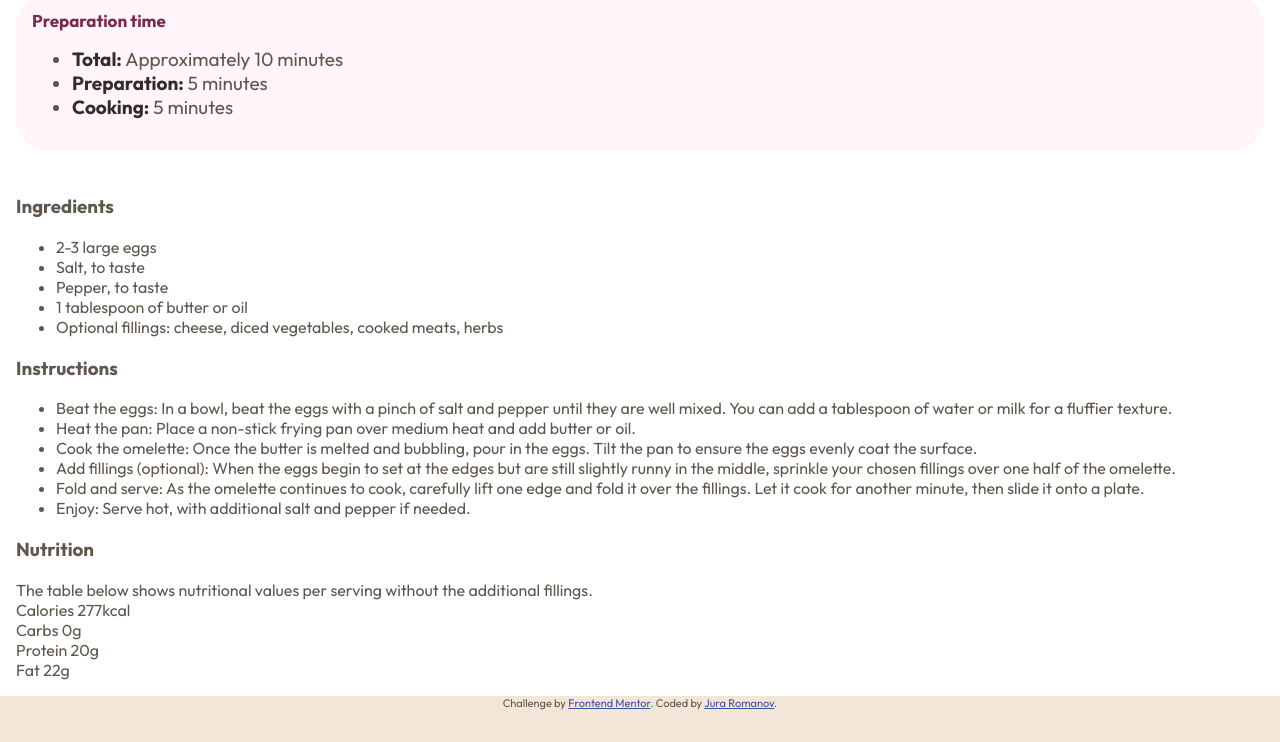
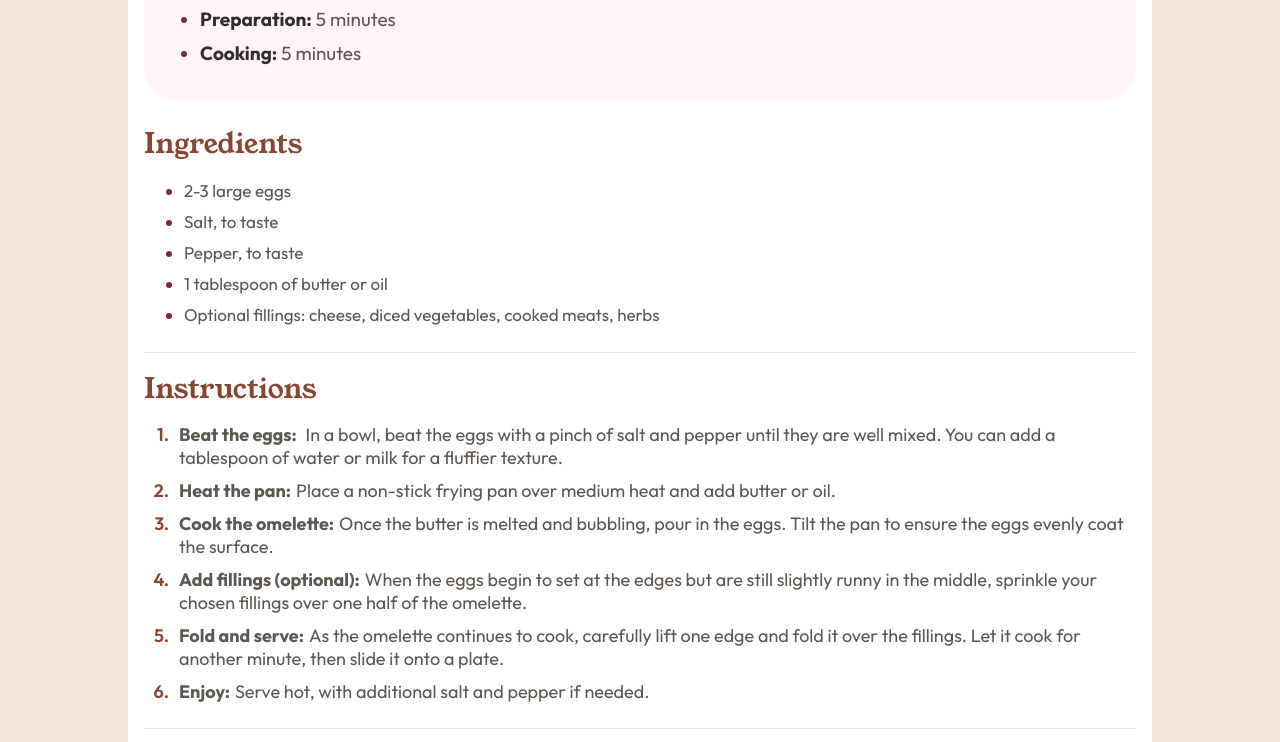
Before and after one commit to JuraRomanov/recipe-page-main, a plain HTML site: page index.html in a window 1280 px wide. Shown: the part 728-1470 px from the top of the page. Before the commit the page ends 1438 px from the top, so only its background shows below. Drawn offline with Linux system fonts and the light colour scheme.

Commit message:
finished the work and rewrote Reamde

```diff
--- a/index.html
+++ b/index.html
@@ -64,37 +64,37 @@
           </div>
           <div class="recipe__instructions">
             <h3 class="section__name">Instructions</h3>
-            <ul class="recipe__instructions__information">
+            <ol class="recipe__instructions__information">
               <li class="instructions__item">
-                <span class="instructions__item__name">Beat the eggs:</span>
-                <span class="instructions__item__details">In a bowl, beat the eggs with a pinch of salt and pepper until they are well mixed.
+               <span class="instructions__item__details">
+                 <span class="instructions__item__name">Beat the eggs:</span>  In a bowl, beat the eggs with a pinch of salt and pepper until they are well mixed.
                   You can add a tablespoon of water or milk for a fluffier texture.</span>
               </li>
 
               <li class="instructions__item">
-                <span class="instructions__item__name">Heat the pan:</span>
-                <span class="instructions__item__details">Place a non-stick frying pan over medium heat and add butter or oil.</span>
+
+                <span class="instructions__item__details"><span class="instructions__item__name">Heat the pan:</span>Place a non-stick frying pan over medium heat and add butter or oil.</span>
               </li>
               <li class="instructions__item">
-                <span class="instructions__item__name">Cook the omelette:</span>
-                <span class="instructions__item__details">Once the butter is melted and bubbling, pour in the eggs. Tilt the pan to ensure
+
+                <span class="instructions__item__details"><span class="instructions__item__name">Cook the omelette:</span>Once the butter is melted and bubbling, pour in the eggs. Tilt the pan to ensure
                   the eggs evenly coat the surface.</span>
               </li>
               <li class="instructions__item">
-                <span class="instructions__item__name">Add fillings (optional):</span>
-                <span class="instructions__item__details">When the eggs begin to set at the edges but are still slightly runny in the
+
+                <span class="instructions__item__details"><span class="instructions__item__name">Add fillings (optional):</span>When the eggs begin to set at the edges but are still slightly runny in the
                   middle, sprinkle your chosen fillings over one half of the omelette.</span>
               </li>
               <li class="instructions__item">
-                <span class="instructions__item__name">Fold and serve:</span>
-                <span class="instructions__item__details">As the omelette continues to cook, carefully lift one edge and fold it over the
+
+                <span class="instructions__item__details"><span class="instructions__item__name">Fold and serve:</span>As the omelette continues to cook, carefully lift one edge and fold it over the
                   fillings. Let it cook for another minute, then slide it onto a plate.</span>
               </li>
               <li class="instructions__item">
-                <span class="instructions__item__name">Enjoy:</span>
-                <span class="instructions__item__details">Serve hot, with additional salt and pepper if needed.</span>
+
+                <span class="instructions__item__details"><span class="instructions__item__name">Enjoy:</span>Serve hot, with additional salt and pepper if needed.</span>
               </li>
-            </ul>
+            </ol>
           </div>
           <div class="recipe__nutrition">
             <h3 class="section__name">Nutrition</h3>
--- a/main.css
+++ b/main.css
@@ -14,9 +14,11 @@
 
     /* Typography */
 
-    --fz-normal  : 16px;
+    --fz-normal  : 17px;
+
     --ff-young-serif : "Young Serif", serif;
     --ff-outfit :  "Outfit", sans-serif;
+
     --fw-small : 400 ;
     --fw-normal : 600 ;
     --fw-bold : 700 ;
@@ -33,14 +35,16 @@
 body {
     margin: 0;
     font-family: var(--ff-outfit);
-
+    font-size: var(--fz-normal);
     background-color: var(--eggshell);
     color: var(--wenge-brown) ;
 }
 
 .content{
     min-height: 100vh ;
-    max-width: 100vw
+    max-width: 1024px;
+    margin: 0 auto;
+
 }
 .content__box{
     background-color: white;
@@ -48,6 +52,8 @@ body {
     justify-content: center;
     align-items: center;
     flex-direction: column;
+    border-radius: var(--radii);
+
 }
 
 .header__image{
@@ -64,7 +70,9 @@ body {
 }
 
 .recipe__header{
-
+    display: flex;
+    flex-direction: column;
+    gap: 1.5rem;
 }
 
 .recipe__title{
@@ -75,8 +83,9 @@ body {
 
 }
 .recipe__description{
-    font-size: 19px;
+    font-size: 16px;
     color: var(--wenge-brown) ;
+    font-weight: var(--fw-small);
 }
 
 .recipe__preparation-time{
@@ -90,17 +99,116 @@ body {
     margin: 0;
     font-size: 17px;
 }
+
 .preparation-time__information{
-
-}
-
-.preparation-time__item{
     font-size: 19px;
 }
-.item__name{
+.preparation-time__item::marker{
+
+    color : var(--dark-raspberry) ;
+}
+.preparation-time__item:not(:last-child){
+    margin-bottom: 10px;
+}
+.item__name {
     color:var(--dark-charcoal);
     font-weight: var(--fw-bold);
 }
-.item__details{
+.recipe__info{
+    display: flex;
+    flex-direction: column;
+    gap:1rem  ;
+}
+.recipe__ingredients , .recipe__instructions{
+    border-bottom: 1px solid var(--light-grey);
+    padding-bottom: 10px;
+}
+.section__name {
+    color  :var(--nutmeg) ;
+    font-family: var(--ff-young-serif);
+    font-weight: var(--fw-small);
+    margin: 0;
+    font-size:28px;
+}
+
+
+.ingredients__item:not(:last-child){
+    margin-bottom: 10px;
 
 }
+.ingredients__item::marker {
+    color : var(--dark-raspberry)
+}
+
+
+.recipe__instructions__information{
+    list-style-type: none;
+	counter-reset: num;
+	margin: 0 0 0 35px;
+	padding: 15px 0 5px 0;
+	font-size: 18px;
+}
+.instructions__item{
+    position: relative;
+    margin: 0 0 0 0;
+    padding: 0 0 10px 0;
+}
+.instructions__item::before {
+    content: counter(num) '.';
+	counter-increment: num;
+	display: inline-block;
+	position: absolute;
+	top: 0px;
+	left: -30px;
+	width: 20px;
+	color: var(--nutmeg);
+    font-weight: var(--fw-normal);
+	text-align: right;
+}
+.instructions__item__name{
+    font-weight: var(--fw-bold);
+    margin: 0 5px 0 0;
+}
+
+.instructions__item__details{
+    display: block;
+}
+
+.recipe__nutrition {
+    display: flex;
+    flex-direction: column;
+    gap: 1rem ;
+}
+
+
+.nutrition__item{
+    display: flex;
+    justify-content: space-around;
+    padding: 1rem;
+}
+.nutrition__item:not(:last-child){
+    border-bottom: 1px solid var(--light-grey);
+}
+.nutrition__item__value {
+    color: var(--nutmeg) ;
+    font-weight:var(--fw-bold);
+}
+
+@media (min-width : 1440px) {
+    .content,.content__box{
+        padding: 1rem ;
+    }
+
+    .header{
+        padding: 2rem;
+    }
+    .header__image{
+        border-radius: var(--radii);
+    }
+    .recipe__description{
+        font-size: 20px;
+    }
+    .nutrition__item{
+        justify-content: space-evenly;
+    }
+}
```
Also changed, not shown: 2 other files.
